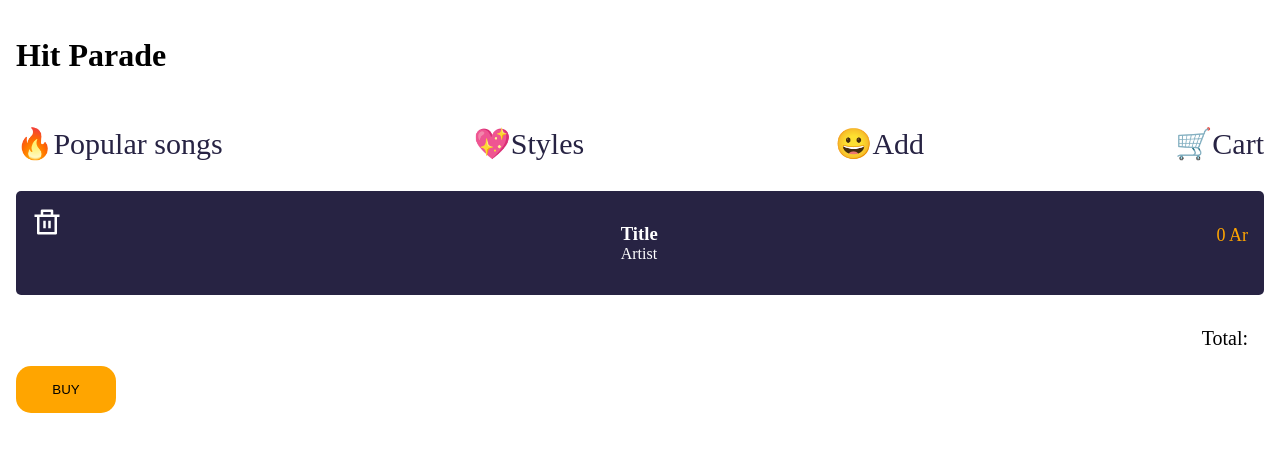
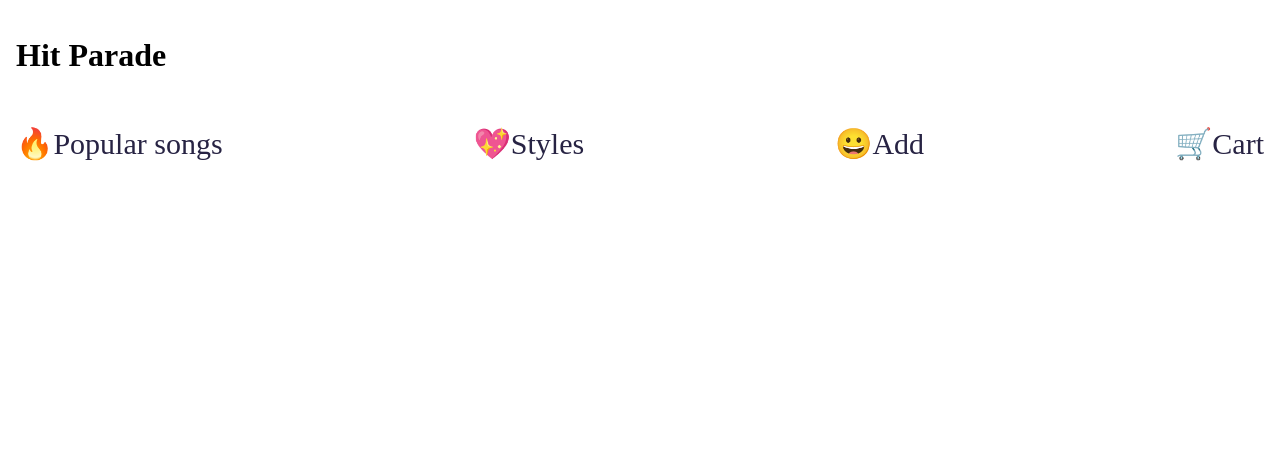
Before and after one commit to moro-patana/hit-parade-react, a React app: page /cart in a window 1280 px wide. Shown: the top 452 px of the page. Built offline with nearby package versions, Linux system fonts and the light colour scheme.

Commit message:
map through the cartItem

```diff
--- a/components/cart.js
+++ b/components/cart.js
@@ -1,19 +1,26 @@
-import React from "react"
+import React, { useContext } from "react"
+import { Contexts } from "../useContext";
 function Cart() {
+    const { cartItem } = useContext(Contexts)
+    const mapCartItem = cartItem.map(item => (<h1>{item.title}</h1>))
     return (
+        <>
+        {cartItem.map(item => (
         <div>
         <div class="song-list">
             <i class="ri-delete-bin-line"></i>
             <div className="song">
-                  <h3>Title</h3>
-                  <span>Artist</span>
+              <h3>{item.title}</h3>
+              <span>{item.artist}</span>
             </div>
-                <p className="price">0 Ar</p>
+            <p className="price">{item.price}</p>
         </div>
         <p className="totalPrice">Total:</p>
         <button className="buy">Buy</button>
     </div>
 
+        ))}
+</>
     )
 }
 export default Cart;
```
Lines whose indentation alone changed are shown as unchanged.
